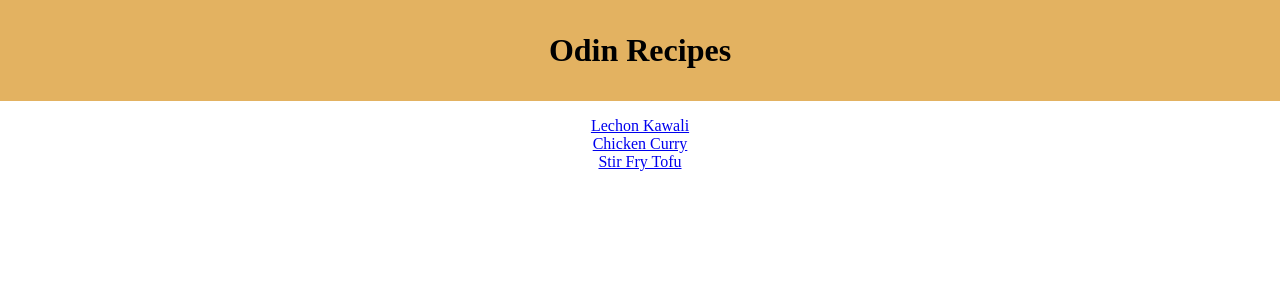
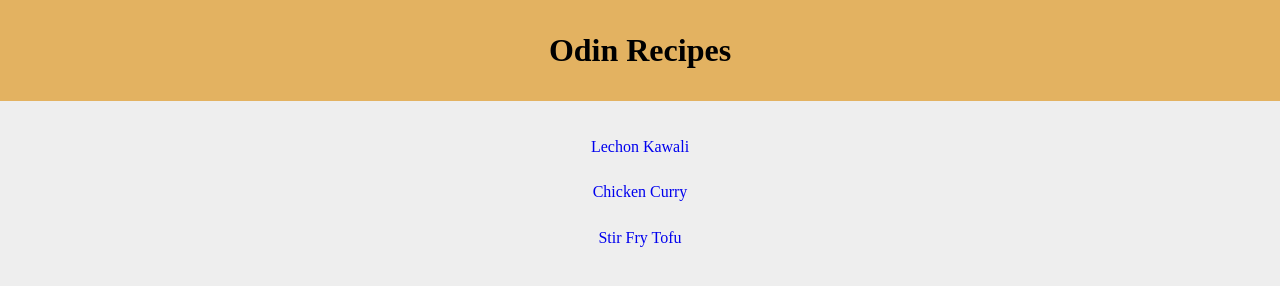
Before and after one commit to caps-lock23/odin-recipes-2, a plain HTML site: page index.html in a window 1280 px wide. Drawn offline with Linux system fonts and the light colour scheme.

Commit message:
Added some styles

```diff
--- a/index.html
+++ b/index.html
@@ -8,10 +8,12 @@
 </head>
 <body>
     <h1>Odin Recipes</h1>
-    <a href="recipes/lechonkawali.html">Lechon Kawali</a>
-    <br>
-    <a href="recipes/chickencurry.html">Chicken Curry</a>
-    <br>
-    <a href="recipes/stirfrytofu.html">Stir Fry Tofu</a>
+    <div class="recipes">
+        <a href="recipes/lechonkawali.html">Lechon Kawali</a>
+        <br>
+        <a href="recipes/chickencurry.html">Chicken Curry</a>
+        <br>
+        <a href="recipes/stirfrytofu.html">Stir Fry Tofu</a>
+    </div>
 </body>
 </html>
--- a/styles.css
+++ b/styles.css
@@ -5,6 +5,7 @@
 
 body {
     text-align: center;
+    background-color: #eee;
 }
 
 h1 {
@@ -12,3 +13,13 @@ h1 {
     padding: 1em;
     margin-bottom: 0.5em;
 }
+
+.recipes {
+    padding-top: 1em;
+}
+
+a {
+    display: block;
+    margin: 0.3em;
+    text-decoration: none;
+}
```
